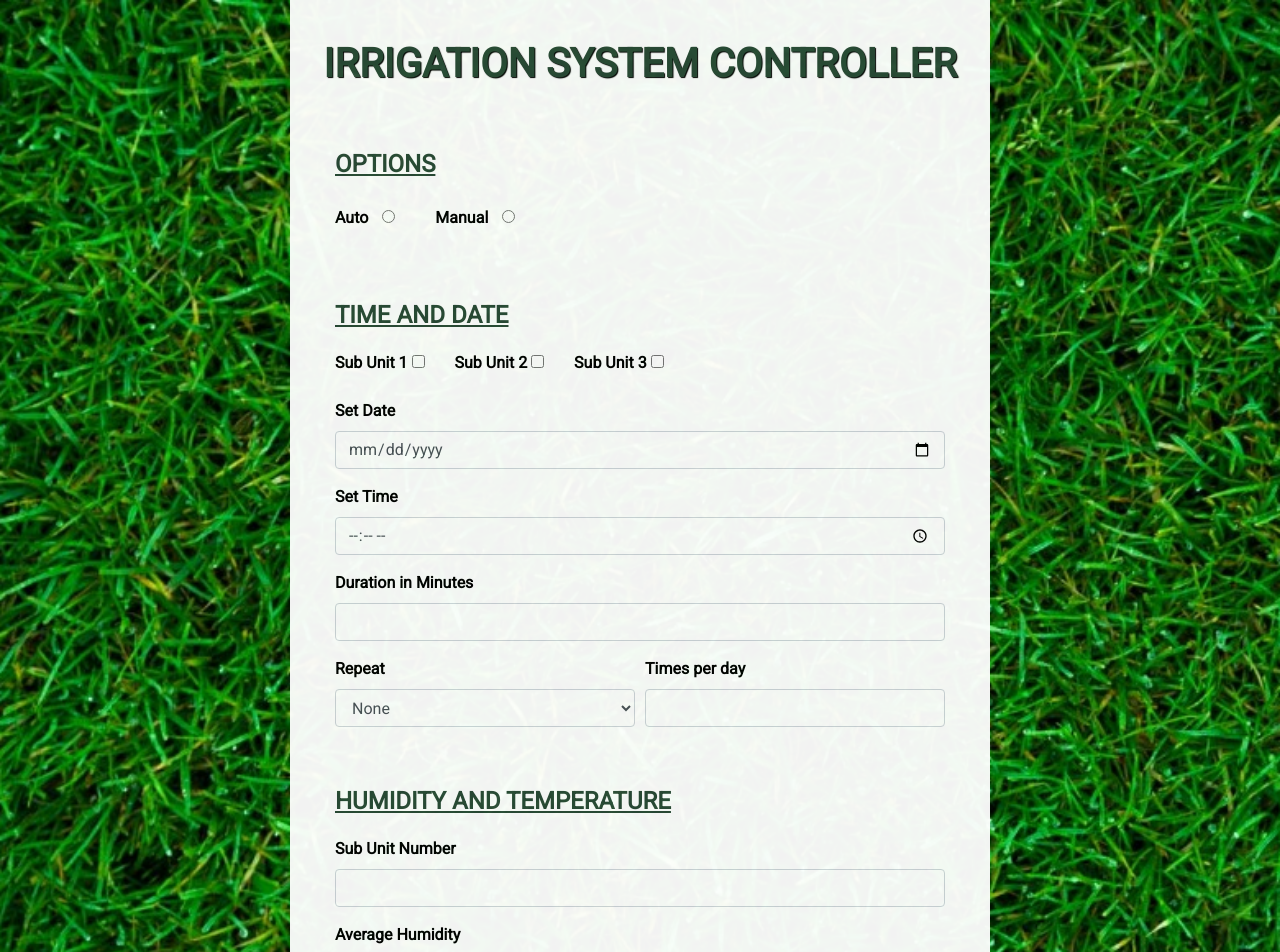
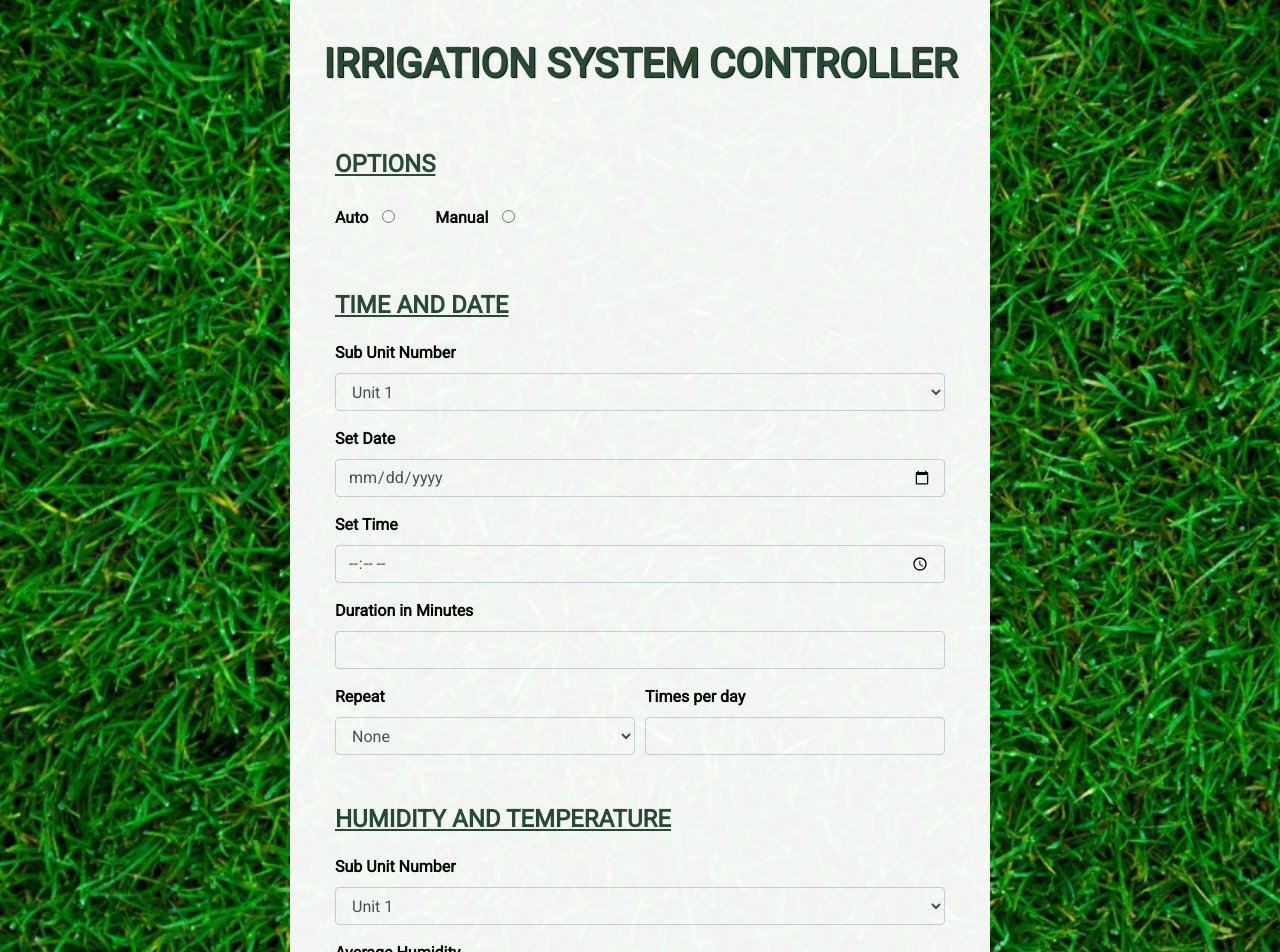
Before and after one commit to JanithGan/WaterMe, an Angular app: page / in a window 1280 px wide. Shown: the top 952 px of the page. Built offline with nearby package versions, Linux system fonts and the light colour scheme; what @angular/fire would draw is missing.

Commit message:
Today Final

```diff
--- a/src/app/app.component.css
+++ b/src/app/app.component.css
@@ -13,7 +13,7 @@ body{
 
 .container{
 	background-color : white;
-	height: 1400px;
+	height: 1200px;
 	opacity	: 0.95;
 	width: 700px;
 }
@@ -36,7 +36,7 @@ h1{
 .box{
 	padding-left: 30px;
 	padding-right: 30px;
-	padding-bottom: 40px;
+	padding-bottom: 30px;
 	position: relative;
 
 }
--- a/src/app/app.component.html
+++ b/src/app/app.component.html
@@ -15,18 +15,24 @@
             </label>
           </div>
         </div>
-
       </fieldset>
 
       <fieldset class="box">
         <legend><strong>Time and Date</strong></legend>
 
-        <div class="form-group">
+        <!-- <div class="form-group">
           <div *ngFor="let unit of subunits" class="select_box">
             <label for="TimeUnit"> Sub {{unit}}
               <input type="checkbox" name="TimeUnit" id="TimeUnit" value="unit">
             </label>
           </div>
+        </div> -->
+
+        <div class="form-group">
+          <label for="unitno1">Sub Unit Number</label>
+          <select name="unitno1" id="unitno1" class="form-control">
+            <option *ngFor="let no of subunits">{{no}}
+          </select>
         </div>
 
         <div class="form-group">
@@ -46,9 +52,7 @@
           <div class="col">
             <label for="repetition">Repeat</label>
             <select name="repetition" id="repetition" class="form-control">
-              <option value="none">None</option>
-              <option value="daily">Daily</option>
-              <option value="weekly">Weekly</option>
+              <option *ngFor="let f of frequencies">{{f}}
             </select>
           </div>
           <div class="col">
@@ -64,8 +68,11 @@
 
         <div class="form-group">
           <label for="unitno1">Sub Unit Number</label>
-          <input type="number" name="unitno1" id="unitno1" min="1" max="5" class="form-control">
+          <select name="unitno1" id="unitno1" class="form-control">
+            <option *ngFor="let no of subunits">{{no}}
+          </select>
         </div>
+
         <div class="form-group">
           <label for="humidity">Average Humidity</label>
           <output name="humidity" id="humidity"></output>
```
